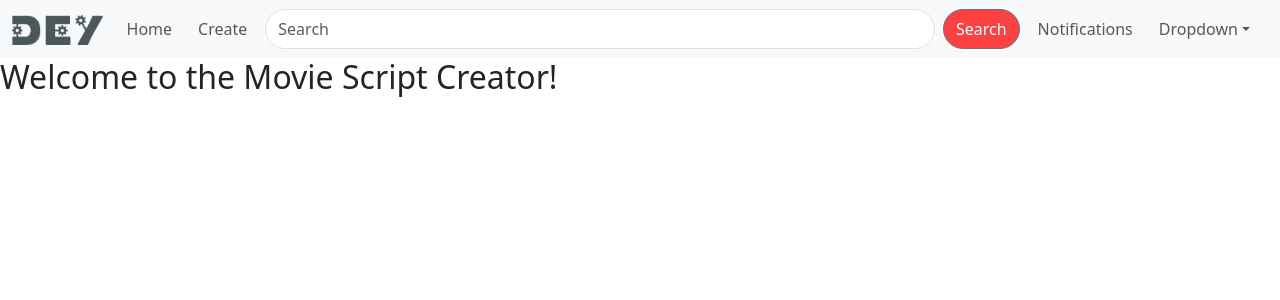
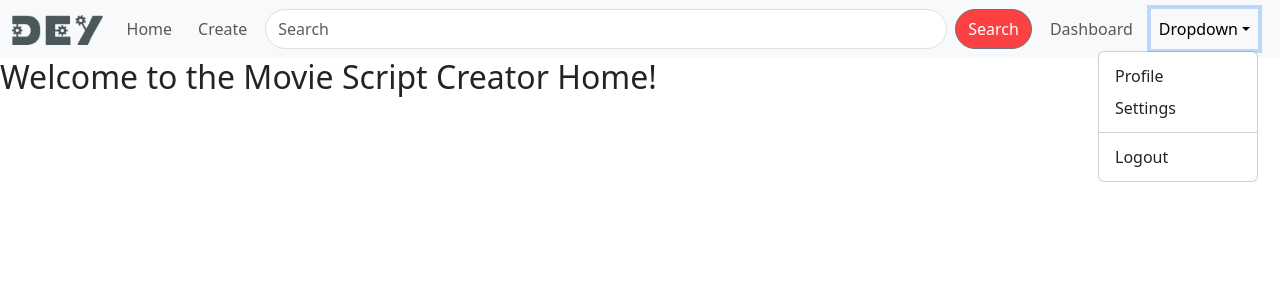
Before and after one commit to ProjetFilRougeCeppic2023/Project-Repo, a Symfony app: template DEY/templates/home/index.html.twig in a window 1280 px wide, after a click on "Dropdown". Shown: the top 300 px of the page. Run offline with Twig, Linux system fonts and the light colour scheme; the template is opened without the code that fills it, so the values that code supplies are empty; some libraries are stand-ins or nearby versions.

Commit message:
correcting the dropdown menu

```diff
--- a/DEY/public/css/style.css
+++ b/DEY/public/css/style.css
@@ -39,6 +39,12 @@ li {
     border-radius: 20px;
     background-color: rgb(251, 65, 65);
 }
+.active-link, .active-link a {
+    background-color: rgb(108, 117, 125);
+    color: white;
+    border-radius: 20px;
+    max-width: 100px;
+}
 
 /* Additional styles for responsiveness */
 @media screen and (max-width: 768px) {
--- a/DEY/src/Controller/CreateController.php
+++ b/DEY/src/Controller/CreateController.php
@@ -16,7 +16,7 @@ class CreateController extends AbstractController
     public function index(): Response
     {
         return $this->render('create/index.html.twig', [
-                'message' => 'Welcome to the Home Page!',
+            'current_route' => $this->container->get('request_stack')->getCurrentRequest()->attributes->get('_route'),
         ]);
     }
 }
--- a/DEY/src/Controller/DashboardController.php
+++ b/DEY/src/Controller/DashboardController.php
@@ -16,7 +16,7 @@ class DashboardController extends AbstractController
     {
         return $this->render('dashboard/index.html.twig', [
 
-            'message' => 'Welcome to the Home Page!',
+            'current_route' => $this->container->get('request_stack')->getCurrentRequest()->attributes->get('_route'),
 
         ]);
     }
--- a/DEY/templates/base.html.twig
+++ b/DEY/templates/base.html.twig
@@ -2,8 +2,8 @@
 <html>
 	<head>
 		<meta charset="UTF-8">
-        <meta http-equiv="X-UA-Compatible" content="IE=edge">
-        <meta name="viewport" content="width=device-width, initial-scale=1">
+		<meta http-equiv="X-UA-Compatible" content="IE=edge">
+		<meta name="viewport" content="width=device-width, initial-scale=1">
 		<title>
 			{% block title %}Movie Script Creator
 			{% endblock %}
@@ -15,6 +15,11 @@
 		{% endblock %}
 		{% block javascripts %}
 			<script src="{{ asset('js/script.js ') }}"></script>
+			<!-- Add these script tags before the closing </body> tag -->
+			<script src="https://code.jquery.com/jquery-3.6.0.min.js"></script>
+			<script src="https://cdn.jsdelivr.net/npm/@popperjs/core@2.10.2/dist/umd/popper.min.js"></script>
+			<script src="https://cdn.jsdelivr.net/npm/bootstrap@5.3.0/dist/js/bootstrap.bundle.min.js"></script>
+
 		{% endblock %}
 	</head>
 	<body>
--- a/DEY/templates/create/index.html.twig
+++ b/DEY/templates/create/index.html.twig
@@ -2,7 +2,7 @@
 
 {% block title %}Create{% endblock %}
 
-{% block content %}
+{% block page_content %}
 {% include 'navbar/logged_in_navbar.html.twig' %}
     <h2>Welcome to the Movie Script Creator page!</h2>
     {# Add <create page content here #}
--- a/DEY/templates/dashboard/index.html.twig
+++ b/DEY/templates/dashboard/index.html.twig
@@ -2,7 +2,7 @@
 
 {% block title %}Dashboard{% endblock %}
 
-{% block content %}
+{% block page_content %}
 {% include 'navbar/logged_in_navbar.html.twig' %}
     <h2>Welcome to the Movie Script Creator Dashboard!</h2>
     {# Add Dashboard page content here #}
--- a/DEY/templates/home/index.html.twig
+++ b/DEY/templates/home/index.html.twig
@@ -4,6 +4,6 @@
 
 {% block page_content %}
 {% include 'navbar/logged_in_navbar.html.twig' %}
-    <h2>Welcome to the Movie Script Creator!</h2>
+    <h2>Welcome to the Movie Script Creator Home!</h2>
     {# Add home page content here #}
 {% endblock %}
--- a/DEY/templates/navbar/logged_in_navbar.html.twig
+++ b/DEY/templates/navbar/logged_in_navbar.html.twig
@@ -3,43 +3,50 @@
 <nav class="navbar navbar-expand-lg bg-light" data-bs-theme="light">
 	<div class="container-fluid">
 		<a class="navbar-brand" href="#">
-        <img class="logo" src="{{ asset('img/DEY-cond copy.png') }}" alt="Logo" height="30">
-        </a>
-		<button class="navbar-toggler" type="button" data-bs-toggle="collapse" data-bs-target="#navbarColor03" aria-controls="navbarColor03" aria-expanded="false" aria-label="Toggle navigation">
+			<img class="logo" src="{{ asset('img/DEY-cond copy.png') }}" alt="Logo" height="30">
+		</a>
+		<button class="navbar-toggler" type="button" data-bs-toggle="collapse" data-bs-target="#collapsable-nav" aria-controls="collapsable-nav" aria-expanded="false" aria-label="Toggle navigation">
 			<span class="navbar-toggler-icon"></span>
 		</button>
 		<div id="collapsable-nav" class="collapse navbar-collapse">
-            <ul id="nav-list" class="nav navbar-nav navbar-right">
-                <li class="nav-item {% if current_route == 'home' %}active{% endif %}">
-                    <a class="nav-link" href="{{ path('home') }}" style="{% if current_route == 'home' %}background-color: rgb(108, 117, 125); color: white; border-radius: 20px;{% endif %}">
+			<ul id="nav-list" class="nav navbar-nav navbar-right">
+				<li class="nav-item{% if current_route == 'home' %} active-link{% endif %}">
+                    <a class="nav-link" href="{{ path('home') }}">
                         Home
                         {% if current_route == 'home' %}
                             <span class="visually-hidden">(current)</span>
                         {% endif %}
                     </a>
                 </li>
-				<li class="nav-item">
-					<a class="nav-link" href="#">Create</a>
+				<li class="nav-item {% if current_route == 'create' %} active-link{% endif %}">
+					<a class="nav-link" href="{{ path('create') }}">
+						Create
+						{% if current_route == 'create' %}
+							<span class="visually-hidden">(current)</span>
+						{% endif %}
+					</a>
 				</li>
-				<li id= "search-bar" class="nav-item">
+				<li id="search-bar" class="nav-item">
 					<form class="d-flex">
 						<input id="search-input" class="form-control me-2" type="search" placeholder="Search">
 						<button id="search-button" class="btn btn-secondary" type="submit">Search</button>
 					</form>
 				</li>
-				<li
-					class="nav-item">
-					<!-- Use ms-auto to push items to the right -->
-					<a class="nav-link" href="#">Notifications</a>
+				<li class="nav-item {% if current_route == 'dashboard' %} active-link{% endif %}">
+					<a class="nav-link" href="{{ path('dashboard') }}">
+						Dashboard
+						{% if current_route == 'dashboard' %}
+							<span class="visually-hidden">(current)</span>
+						{% endif %}
+					</a>
 				</li>
 				<li class="nav-item dropdown">
 					<a class="nav-link dropdown-toggle" data-bs-toggle="dropdown" href="#" role="button" aria-haspopup="true" aria-expanded="false">Dropdown</a>
-					<div class="dropdown-menu">
-						<a class="dropdown-item" href="#">Action</a>
-						<a class="dropdown-item" href="#">Another action</a>
-						<a class="dropdown-item" href="#">Something else here</a>
+					<div class="dropdown-menu dropdown-menu-end">
+						<a class="dropdown-item text-nowrap" href="#">Profile</a>
+						<a class="dropdown-item text-nowrap" href="#">Settings</a>
 						<div class="dropdown-divider"></div>
-						<a class="dropdown-item" href="#">Separated link</a>
+						<a class="dropdown-item text-nowrap" href="#">Logout</a>
 					</div>
 				</li>
 			</ul>
```
